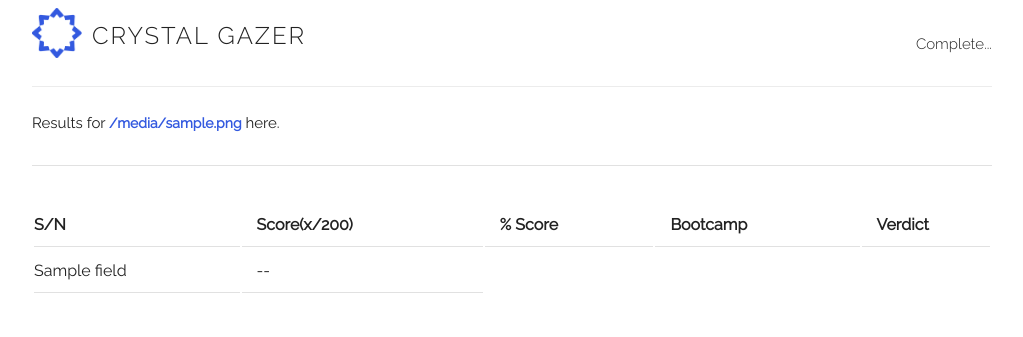
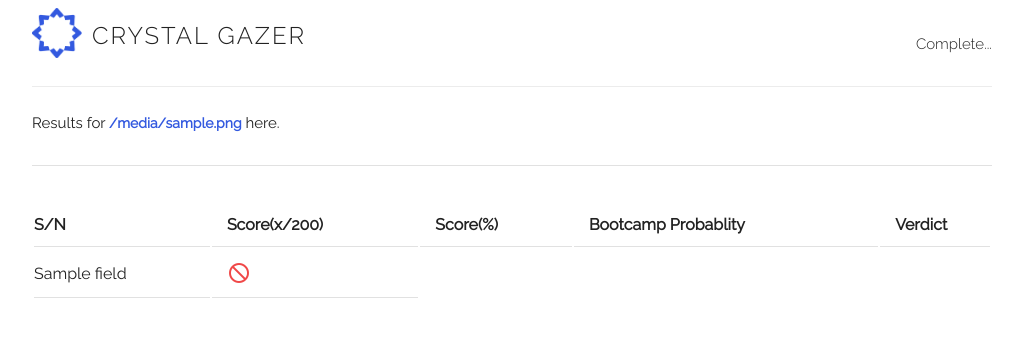
Before and after one commit to mfalade/Crystal-Gazer, a Flask app: template crystal_gazer/templates/result.html in a window 1280 px wide. Shown: the top 337 px of the page, without its empty margins (128-1151 px from the left). Run offline with Flask 2, Linux system fonts and the light colour scheme; the template is opened without the code that fills it: most values are stand-ins (such as "Sample title", 1, 10 or a date in 2020).

Commit message:
Improve ui..

```diff
--- a/crystal_gazer/gazer.py
+++ b/crystal_gazer/gazer.py
@@ -73,6 +73,7 @@
 
   def get_prediction_for_data(self, data):
     data_df = pd.read_csv(data)
+    sa
     data_df['is_train'] = [False for i in range(len(data_df))]
     x_test = data_df[list(self.features)].values
     verdict = self.get_status(x_test)
--- a/crystal_gazer/static/style.css
+++ b/crystal_gazer/static/style.css
@@ -140,3 +140,15 @@
     color: rgba(51,89,223,1)!important;
     text-decoration: none;
 }
+
+.success {
+    color: #43B581;
+}
+
+.failure {
+    color: #F04848;
+}
+
+#submitBtn {
+    margin-top: 70px;
+}
--- a/crystal_gazer/templates/index.html
+++ b/crystal_gazer/templates/index.html
@@ -3,6 +3,7 @@
     <title>Crystal Gazer</title>
     <link href="https://fonts.googleapis.com/css?family=Raleway:200,200i,300,400" rel="stylesheet">
     <link rel="stylesheet" href="https://cdnjs.cloudflare.com/ajax/libs/skeleton/2.0.4/skeleton.css" />
+    <link rel="stylesheet" href="https://maxcdn.bootstrapcdn.com/font-awesome/4.7.0/css/font-awesome.min.css" />
     <link rel="stylesheet" type="text/css" href="{{url_for('static', filename='style.css')}}">
   </head>
   <body>
@@ -15,6 +16,7 @@
                 <a href="/" class="brand"><h5>CRYSTAL GAZER</h5></a>
             </div>
             <div class="three columns float-right">
+                <br />
                 <input type="file" value="Upload File" class="pretty-btn" id="fileSelect" name="csvFile" accept=".csv" />
             </div>
         </div>
--- a/crystal_gazer/templates/result.html
+++ b/crystal_gazer/templates/result.html
@@ -4,8 +4,7 @@
     <link href="https://fonts.googleapis.com/css?family=Raleway:200,200i,300,400" rel="stylesheet">
     <link rel="stylesheet" href="https://cdnjs.cloudflare.com/ajax/libs/skeleton/2.0.4/skeleton.css" />
     <link rel="stylesheet" type="text/css" href="{{url_for('static', filename='style.css')}}">
-
-    <script src="https://code.jquery.com/jquery-1.12.4.min.js" integrity="sha256-ZosEbRLbNQzLpnKIkEdrPv7lOy9C27hHQ+Xp8a4MxAQ=" crossorigin="anonymous"></script>
+    <link href="https://fonts.googleapis.com/icon?family=Material+Icons" rel="stylesheet">
   </head>
   <body>
     <div class="container app-container">
@@ -30,8 +29,8 @@
                     <tr>
                     <th>S/N</th>
                     <th>Score(x/200)</th>
-                    <th>% Score</th>
-                    <th>Bootcamp</th>
+                    <th>Score(%)</th>
+                    <th>Bootcamp Probablity</th>
                     <th>Verdict</th>
                     </tr>
                 </thead>
@@ -39,9 +38,17 @@
                     {% for result in results %}
                     <tr>
                         {% for field in result %}
-                            <td>{{ field }}</td>
+                            {% if loop.index == 3 %}
+                                <td>{{ field  * 100 }}</td>
+                            {% else %}
+                                <td>{{ field }}</td>
+                            {% endif %}
                         {% endfor %}
-                        <td>--</td>
+                        {% if result[3] > 0.3 %}
+                            <td><i class="material-icons success">check_circle</i></td>
+                        {% else %}
+                            <td><i class="material-icons failure">not_interested</i></td>
+                        {% endif %}
                     </tr>
                     {% endfor %}
                 </tbody>
@@ -49,6 +56,5 @@
         </div>
       </div>
     </div>
-
   </body>
 </html>
```
